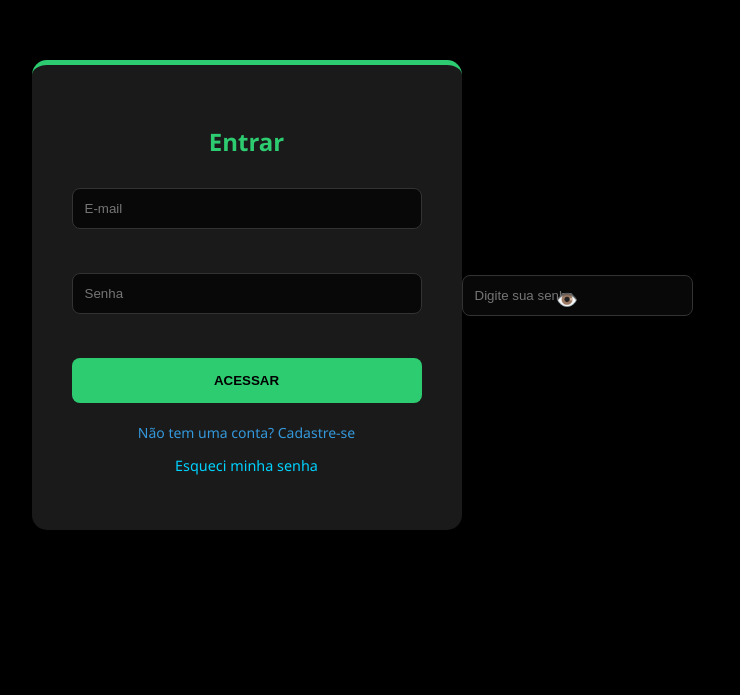
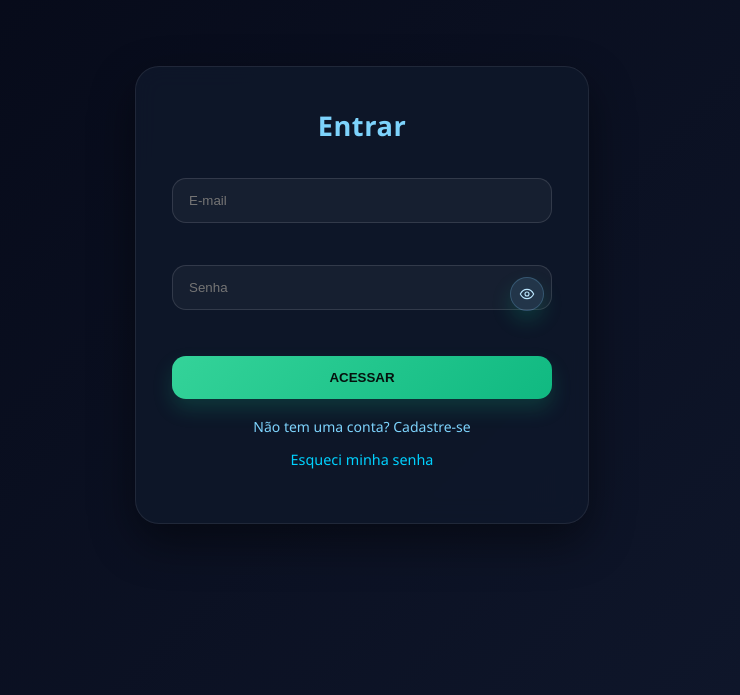
Before and after one commit to oliveirahenriquee/sistema-de-gastos, a website: page public/login.html in a window 1280 px wide. Shown: the part 105-800 px from the top of the page, without its empty margins (278-1018 px from the left). Drawn offline with Linux system fonts and the light colour scheme.

```diff
--- a/app.js
+++ b/app.js
@@ -22,7 +22,7 @@
 inicializarBot();
 
 process.on('unhandledRejection', (reason) => {
-    console.error('⚠️ Rejeição não tratada detectada:', reason);
+    console.error('Rejeição não tratada detectada:', reason);
 });
 
 const PORT = process.env.PORT || 3000;
--- a/public/login.css
+++ b/public/login.css
@@ -1,76 +1,145 @@
 body {
     font-family: 'Segoe UI', sans-serif;
-    background: #000;
-    color: white;
+    background: linear-gradient(135deg, #050816 0%, #10182d 100%);
+    color: #f5f7fb;
     display: flex;
     justify-content: center;
     align-items: center;
-    height: 100vh;
+    min-height: 100vh;
     margin: 0;
+    padding: 24px;
+    box-sizing: border-box;
 }
 
 .login-card {
-    background: #1a1a1a;
-    padding: 40px;
-    border-radius: 15px;
-    border-top: 5px solid #2ecc71;
-    width: 350px;
-    box-shadow: 0 10px 30px rgba(0,0,0,0.5);
+    background: rgba(15, 23, 42, 0.92);
+    padding: 40px 36px;
+    border-radius: 24px;
+    border: 1px solid rgba(255, 255, 255, 0.08);
+    width: 100%;
+    max-width: 380px;
+    box-shadow: 0 18px 45px rgba(0, 0, 0, 0.45);
+    backdrop-filter: blur(12px);
 }
 
 h2 {
     text-align: center;
-    color: #2ecc71;
-    margin-bottom: 20px;
+    color: #7dd3fc;
+    margin: 0 0 24px;
+    font-size: 1.7rem;
+    font-weight: 700;
+    letter-spacing: 0.02em;
 }
 
 input {
     width: 100%;
-    padding: 12px;
-    margin: 10px 0;
-    border-radius: 8px;
-    border: 1px solid #333;
-    background: #080808;
-    color: white;
+    padding: 14px 16px;
+    margin: 10px 0 0;
+    border-radius: 14px;
+    border: 1px solid rgba(255, 255, 255, 0.12);
+    background: rgba(255, 255, 255, 0.04);
+    color: #f8fafc;
     box-sizing: border-box;
+    outline: none;
+    transition: border-color 0.2s ease, box-shadow 0.2s ease, background 0.2s ease;
+}
+
+input:focus {
+    border-color: #7dd3fc;
+    box-shadow: 0 0 0 3px rgba(125, 211, 252, 0.15);
+    background: rgba(255, 255, 255, 0.07);
 }
 
 .form-field {
     position: relative;
+    margin-bottom: 8px;
+}
+
+#btn-mostrar-senha {
+    position: absolute;
+    right: 8px;
+    top: 50%;
+    transform: translateY(-50%);
+    background: rgba(125, 211, 252, 0.12);
+    border: 1px solid rgba(125, 211, 252, 0.22);
+    color: #bae6fd;
+    cursor: pointer;
+    width: 34px;
+    height: 34px;
+    padding: 0;
+    margin: 0;
+    border-radius: 50%;
+    display: flex;
+    align-items: center;
+    justify-content: center;
+    transition: background 0.2s ease, color 0.2s ease, transform 0.2s ease;
+}
+
+#btn-mostrar-senha svg {
+    width: 16px;
+    height: 16px;
+    fill: none;
+    stroke: currentColor;
+    stroke-width: 1.7;
+    stroke-linecap: round;
+    stroke-linejoin: round;
+}
+
+#btn-mostrar-senha:hover {
+    background: rgba(125, 211, 252, 0.2);
+    color: white;
+    transform: translateY(-50%) scale(1.04);
+}
+
+#campoSenha input {
+    padding-right: 46px;
 }
 
 .field-error {
     display: block;
     min-height: 18px;
     margin-top: 6px;
-    color: #ff6b6b;
+    color: #fda4af;
     font-size: 13px;
 }
 
 input.input-error {
-    border-color: #ff6b6b;
-    box-shadow: 0 0 0 3px rgba(255, 107, 107, 0.12);
+    border-color: #fb7185;
+    box-shadow: 0 0 0 3px rgba(251, 113, 133, 0.15);
 }
 
 input.input-valid {
-    border-color: #2ecc71;
+    border-color: #34d399;
+    box-shadow: 0 0 0 3px rgba(52, 211, 153, 0.12);
 }
 
 button {
     width: 100%;
-    padding: 15px;
-    background: #2ecc71;
-    border: none; color: black;
-    font-weight: bold;
+    padding: 14px 16px;
+    background: linear-gradient(135deg, #34d399 0%, #10b981 100%);
+    border: none; color: #05110d;
+    font-weight: 700;
     cursor: pointer;
-    border-radius: 8px;
-    margin-top: 10px;
+    border-radius: 14px;
+    margin-top: 14px;
+    box-shadow: 0 10px 20px rgba(16, 185, 129, 0.2);
+    transition: transform 0.2s ease, box-shadow 0.2s ease;
+}
+
+button:hover {
+    transform: translateY(-1px);
+    box-shadow: 0 12px 24px rgba(16, 185, 129, 0.28);
 }
 
 .toggle {
     text-align: center;
-    margin-top: 20px;
+    margin-top: 18px;
     font-size: 14px;
-    color: #3498db;
+    color: #7dd3fc;
     cursor: pointer;
+    transition: color 0.2s ease;
 }
+
+.toggle:hover {
+    color: #dbeafe;
+}
--- a/public/login.html
+++ b/public/login.html
@@ -16,6 +16,12 @@
             </div>
             <div class="form-field" id="campoSenha">
                 <input type="password" id="senha" placeholder="Senha" required>
+                <button type="button" id="btn-mostrar-senha" aria-label="Mostrar senha">
+                    <svg viewBox="0 0 24 24" aria-hidden="true">
+                        <path d="M2 12s3.5-7 10-7 10 7 10 7-3.5 7-10 7S2 12 2 12Z" />
+                        <circle cx="12" cy="12" r="3" />
+                    </svg>
+                </button>
                 <span class="field-error" id="senhaError"></span>
             </div>
             <button type="submit" id="btnAcao">ACESSAR</button>
@@ -23,13 +29,6 @@
 
         <p class="toggle" onclick="alternarModo()" id="btnToggle">Não tem uma conta? Cadastre-se</p>
         <p class="toggle" onclick="modoEsqueciSenha()" id="btnEsqueci" style="margin-top: 8px; color: #00d2ff; font-size: 0.9em;">Esqueci minha senha</p>
-    </div>
-
-    <div class="campo-senha-container" style="position: relative; display: flex; align-items: center;">
-    <input type="password" id="senha" placeholder="Digite sua senha" style="padding-right: 40px; width: 100%;">
-    <button type="button" id="btn-mostrar-senha" style="position: absolute; right: 10px; background: none; border: none; cursor: pointer; font-size: 18px;">
-        👁️
-    </button>
     </div>
 
     <script>
@@ -183,16 +182,35 @@
             const inputSenha = document.getElementById('senha');
             const btnMostrarSenha = document.getElementById('btn-mostrar-senha');
 
+            function atualizarIconeSenha() {
+                const mostrando = inputSenha.type === 'text';
+                btnMostrarSenha.setAttribute('aria-label', mostrando ? 'Ocultar senha' : 'Mostrar senha');
+                btnMostrarSenha.classList.toggle('is-visible', mostrando);
+
+                btnMostrarSenha.innerHTML = mostrando
+                    ? `
+                        <svg viewBox="0 0 24 24" aria-hidden="true">
+                            <path d="M3 3l18 18" />
+                            <path d="M10.6 6.3A10.3 10.3 0 0 1 12 6c6.5 0 10 6 10 6a18.8 18.8 0 0 1-4.2 4.8" />
+                            <path d="M6.7 8.1A17.6 17.6 0 0 0 2 12s3.5 7 10 7a10.9 10.9 0 0 0 3.4-.6" />
+                            <path d="M9.4 10.6a3 3 0 0 1 4.2-4.2" />
+                        </svg>
+                    `
+                    : `
+                        <svg viewBox="0 0 24 24" aria-hidden="true">
+                            <path d="M2 12s3.5-7 10-7 10 7 10 7-3.5 7-10 7S2 12 2 12Z" />
+                            <circle cx="12" cy="12" r="3" />
+                        </svg>
+                    `;
+            }
+
             if (btnMostrarSenha && inputSenha) {
                 btnMostrarSenha.addEventListener('click', () => {
-                    if (inputSenha.type === 'password') {
-                        inputSenha.type = 'text';
-                        btnMostrarSenha.textContent = '';
-                    } else {
-                        inputSenha.type = 'password';
-                        btnMostrarSenha.textContent = '👁️';
-                    }
+                    inputSenha.type = inputSenha.type === 'password' ? 'text' : 'password';
+                    atualizarIconeSenha();
                 });
+
+                atualizarIconeSenha();
             }
         });
     </script>
--- a/src/security.js
+++ b/src/security.js
@@ -14,7 +14,7 @@
 export const limiteGeralDasRotas = rateLimit({
     windowMs: 1 * 60 * 1000,
     max: 60,
-    message: { error: 'Calma lá! Você está gerando requisições rápido demais.' },
+    message: { error: 'Aguarde um pouco. Muitas requisições foram feitas.' },
     standardHeaders: true,
     legacyHeaders: false,
 });
```
